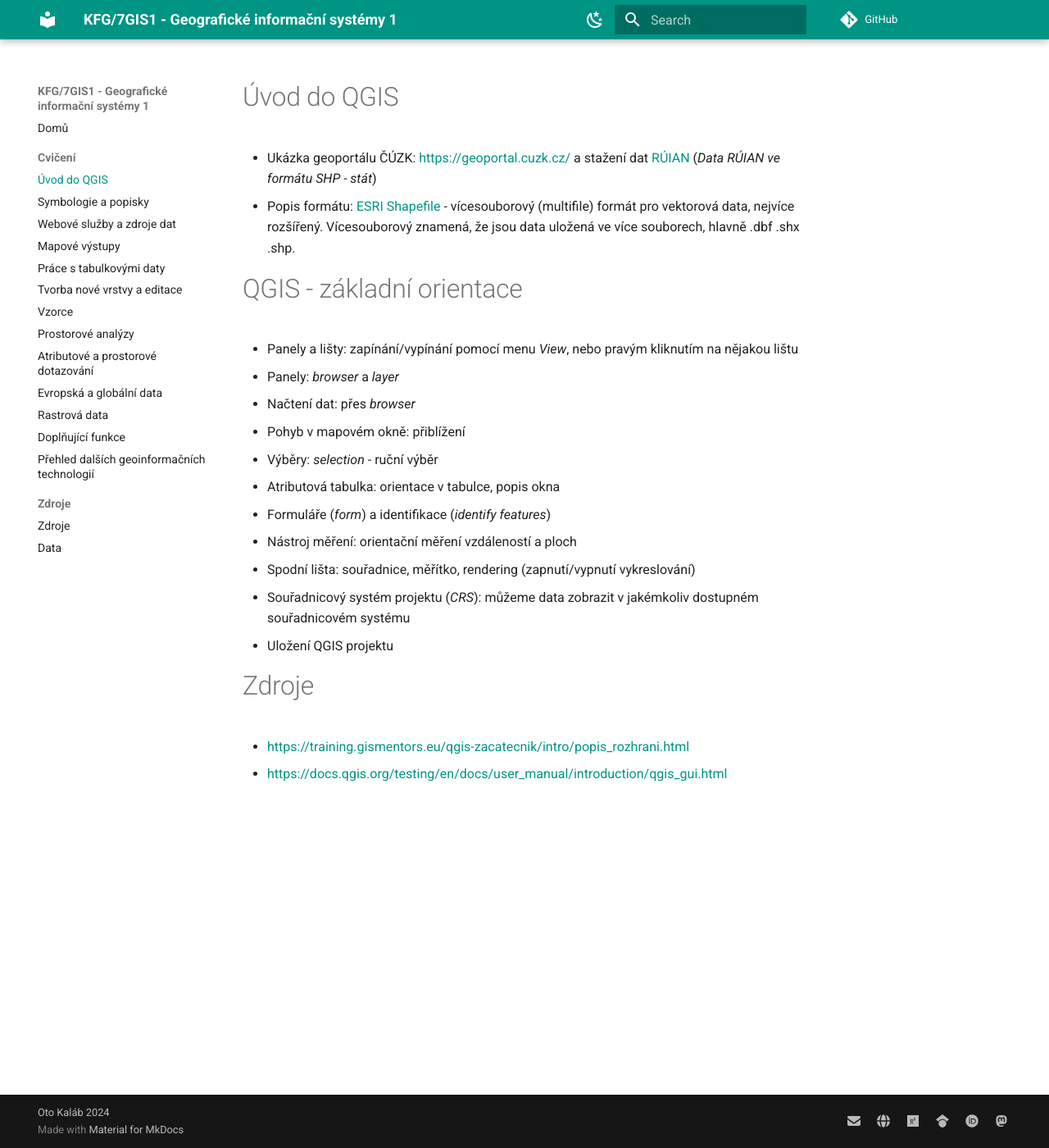
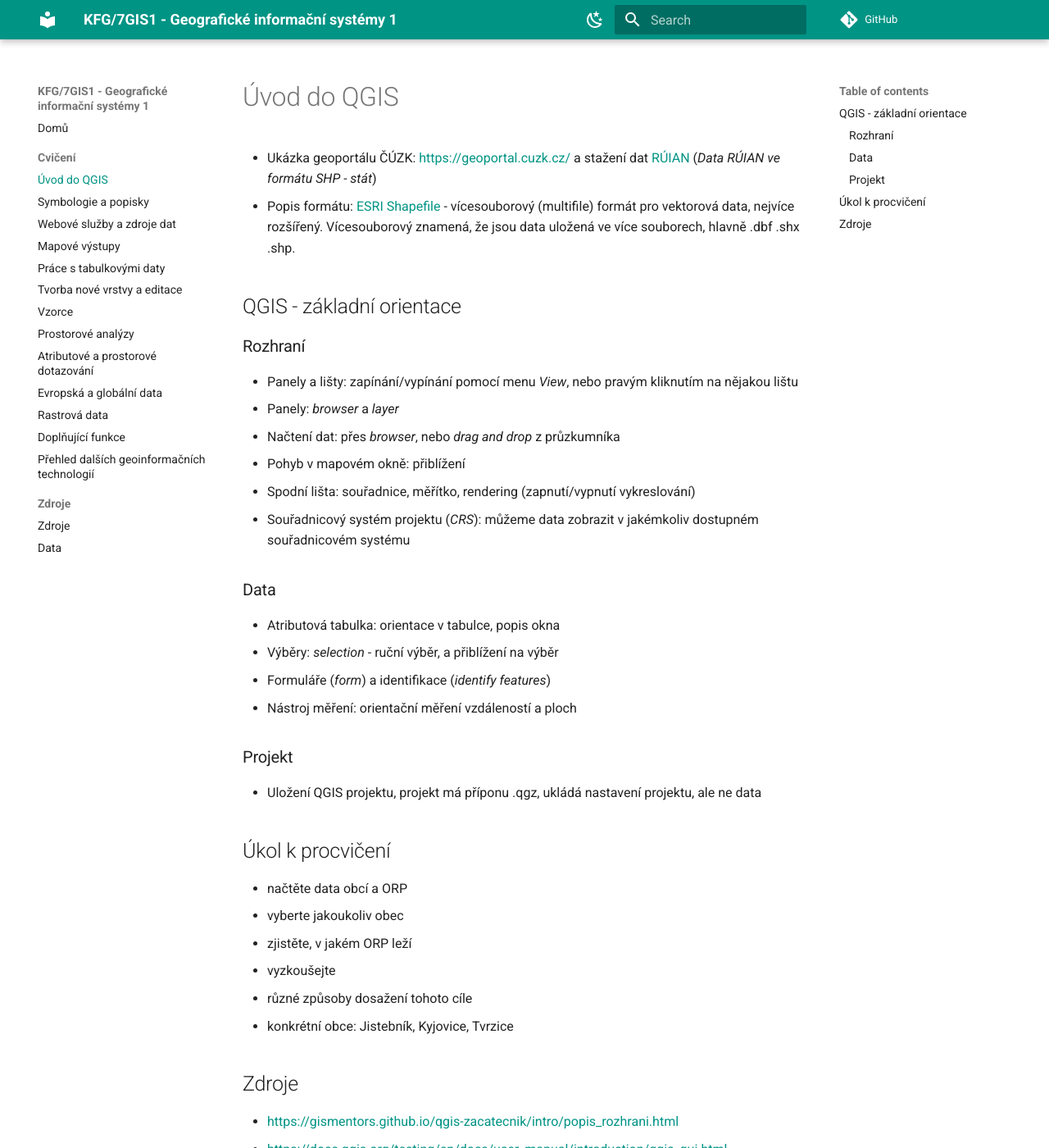
Before and after one commit to kalab-oto/7GIS1, an MkDocs documentation site: the page built from docs/uvod.md, in a window 1280 px wide and 1400 px high. Shown: the whole window at 82% size. Built offline with MkDocs 1.6.1 and Material for MkDocs 9.7.7, drawn with Linux system fonts in a browser that asks for light colours; comment, search, counter and statistics services are not loaded.

Commit message:
update: 2026

```diff
--- a/docs/uvod.md
+++ b/docs/uvod.md
@@ -3,21 +3,34 @@
 - Ukázka geoportálu ČÚZK: [https://geoportal.cuzk.cz/](https://geoportal.cuzk.cz/) a stažení dat [RÚIAN](https://geoportal.cuzk.cz/(S(ty2lcmmvw3acbjehcphnhabj))/Default.aspx?mode=TextMeta&amp;side=dSady_RUIAN_vse&amp;text=dSady_RUIAN_vse&amp;head_tab=sekce-02-gp&amp;menu=331) (_Data RÚIAN ve formátu SHP - stát_)
 - Popis formátu: [ESRI Shapefile](https://cs.wikipedia.org/wiki/Shapefile) - vícesouborový (multifile) formát pro vektorová data, nejvíce rozšířený. Vícesouborový znamená, že jsou data uložená ve více souborech, hlavně .dbf .shx .shp.
 
-# QGIS - základní orientace
+## QGIS - základní orientace
 
+### Rozhraní
 - Panely a lišty: zapínání/vypínání pomocí menu _View_, nebo pravým kliknutím na nějakou lištu
 - Panely: _browser_ a _layer_
-- Načtení dat: přes _browser_
+- Načtení dat: přes _browser_, nebo _drag and drop_ z průzkumníka
 - Pohyb v mapovém okně: přiblížení
-- Výběry: _selection_ - ruční výběr
+- Spodní lišta: souřadnice, měřítko, rendering (zapnutí/vypnutí vykreslování)
+- Souřadnicový systém projektu (_CRS_): můžeme data zobrazit v jakémkoliv dostupném souřadnicovém systému
+### Data
 - Atributová tabulka: orientace v tabulce, popis okna
+- Výběry: _selection_ - ruční výběr, a přiblížení na výběr
 - Formuláře (_form_) a identifikace (_identify features_)
 - Nástroj měření: orientační měření vzdáleností a ploch
-- Spodní lišta: souřadnice, měřítko, rendering (zapnutí/vypnutí vykreslování)
-- Souřadnicový systém projektu (_CRS_): můžeme data zobrazit v jakémkoliv dostupném souřadnicovém systému
-- Uložení QGIS projektu
 
-# Zdroje
+### Projekt
+- Uložení QGIS projektu, projekt má příponu .qgz, ukládá nastavení projektu, ale ne data
 
-- [https://training.gismentors.eu/qgis-zacatecnik/intro/popis_rozhrani.html](https://training.gismentors.eu/qgis-zacatecnik/intro/popis_rozhrani.html)
+## Úkol k procvičení
+
+- načtěte data obcí a ORP
+- vyberte jakoukoliv obec
+- zjistěte, v jakém ORP leží
+- vyzkoušejte
+  - různé způsoby dosažení tohoto cíle
+  - konkrétní obce: Jistebník, Kyjovice, Tvrzice
+
+## Zdroje
+
+- [https://gismentors.github.io/qgis-zacatecnik/intro/popis_rozhrani.html](https://training.gismentors.eu/qgis-zacatecnik/intro/popis_rozhrani.html)
 - [https://docs.qgis.org/testing/en/docs/user_manual/introduction/qgis_gui.html](https://docs.qgis.org/testing/en/docs/user_manual/introduction/qgis_gui.html)
```
